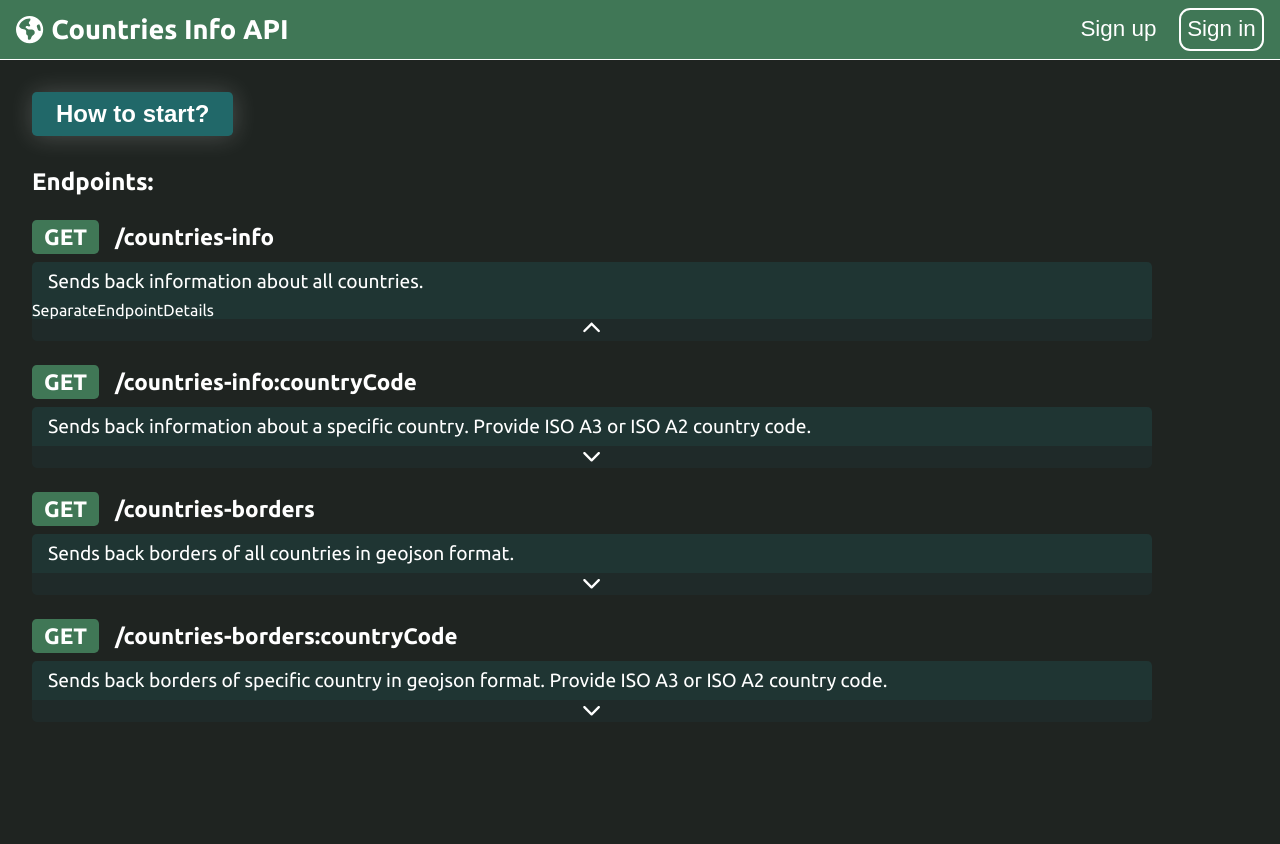
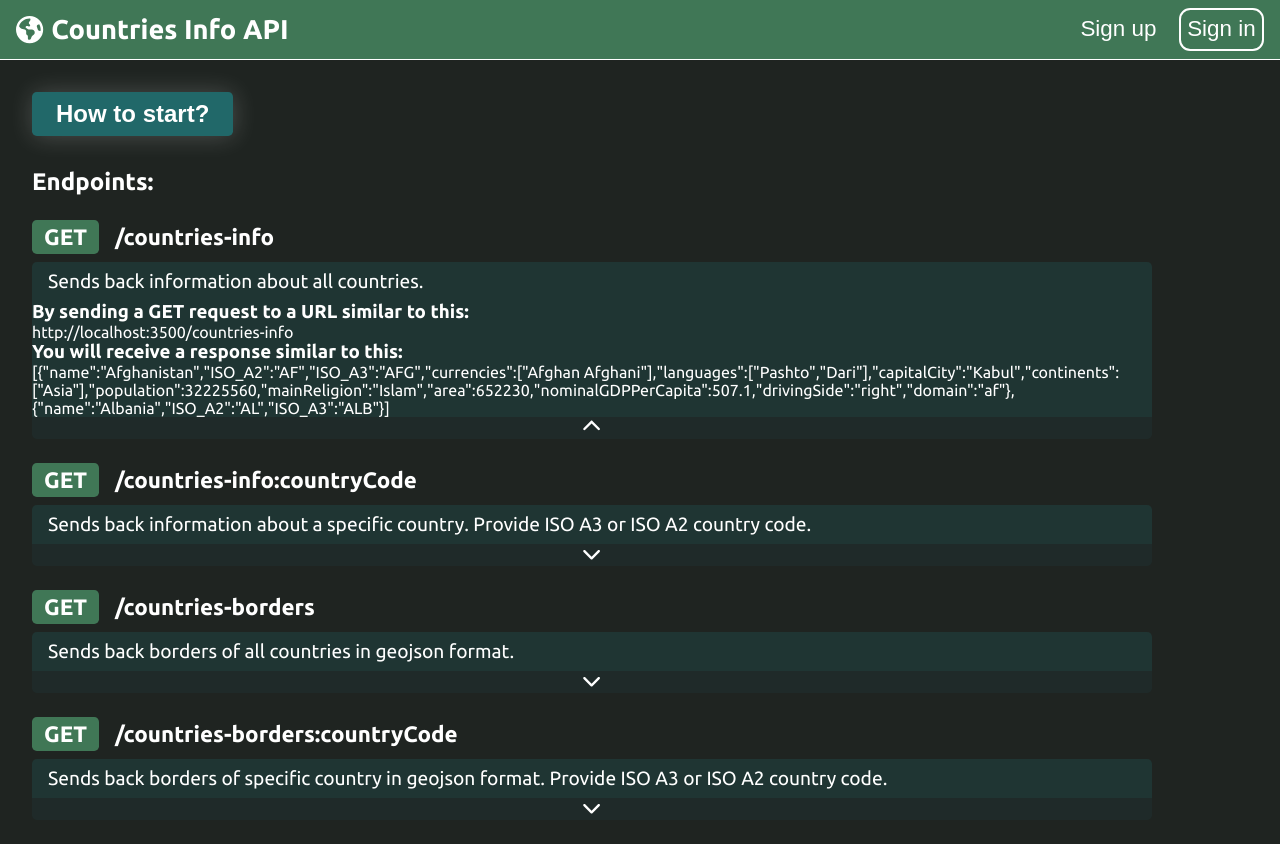
Before and after one commit to viventer/CountriesInfoApiFrontend, a React (Create React App) app: page / in a window 1280 px wide. Both pictures are taken after a click on the button 592 px from the left and 311 px from the top of the page. Before the commit the page ends 800 px from the top, so only its background shows below. Built offline with nearby package versions, Linux system fonts and the light colour scheme; no server answers.

Commit message:
created endpointsData json and start separateEndpointDetails

```diff
--- a/src/pages/home/components/EndpointsList.jsx
+++ b/src/pages/home/components/EndpointsList.jsx
@@ -2,64 +2,16 @@ import { StyledEndpointsList } from "../styles/Endpoints.styled";
 
 import SeparateEndpoint from "./SeparateEndpoint";
 
+import endpointsData from "../data/endpointsData.json";
+
 export default function EndpointsList() {
-  const endpoints = [
-    {
-      url: "countries-info",
-      description: "Sends back information about all countries.",
-      exampleUrl: "countries-info",
-    },
-    {
-      url: "countries-info:countryCode",
-      description:
-        "Sends back information about a specific country. Provide ISO A3 or ISO A2 country code.",
-      exampleUrl: "countries-info/PL",
-    },
-    {
-      url: "countries-borders",
-      description: "Sends back borders of all countries in geojson format.",
-      exampleUrl: "countries-borders",
-    },
-    {
-      url: "countries-borders:countryCode",
-      description:
-        "Sends back borders of specific country in geojson format. Provide ISO A3 or ISO A2 country code.",
-      exampleUrl: "countries-borders/PL",
-    },
-  ];
-
-  (async function makeQueriesForExampleResponses() {
-    await Promise.all(
-      endpoints.map(async (endpoint) => {
-        endpoint.exampleResponse = await getExampleResponse(
-          endpoint.exampleUrl
-        );
-      })
-    );
-  })();
-
-  async function getExampleResponse(url) {
-    try {
-      let response = await fetch(`http://localhost:3500/${url}`, {
-        method: "GET",
-        headers: {
-          username: "tom1",
-          "x-api-key": "1c71ff02d90a41ecb4b6f9f7b8b3facd",
-        },
-      });
-      response = await response.json();
-      return response;
-    } catch (error) {
-      console.log(error);
-    }
-  }
-
-  const endpointsComponents = endpoints.map((endpoint) => (
+  const endpointsComponents = endpointsData.endpoints.map((endpoint) => (
     <SeparateEndpoint
       key={endpoint.url}
       url={endpoint.url}
       description={endpoint.description}
       exampleUrl={endpoint.exampleUrl}
+      exampleResponse={endpoint.exampleResponse}
     />
   ));
 
--- a/src/pages/home/components/SeparateEndpoint.jsx
+++ b/src/pages/home/components/SeparateEndpoint.jsx
@@ -6,7 +6,12 @@ import { useState } from "react";
 import { StyledSeparateEndpoint } from "../styles/Endpoints.styled";
 import SeparateEndpointDetails from "./SeparateEndpointDetails";
 
-export default function SeparateEndpoint({ url, description, exampleUrl }) {
+export default function SeparateEndpoint({
+  url,
+  description,
+  exampleUrl,
+  exampleResponse,
+}) {
   const [showDetails, setShowDetails] = useState(false);
 
   function handleShowDetailsClicked() {
@@ -20,7 +25,12 @@ export default function SeparateEndpoint({ url, description, exampleUrl }) {
         <p>{`/${url}`}</p>
       </div>
       <p>{description}</p>
-      {showDetails && <SeparateEndpointDetails />}
+      {showDetails && (
+        <SeparateEndpointDetails
+          exampleUrl={exampleUrl}
+          exampleResponse={exampleResponse}
+        />
+      )}
       <button onClick={handleShowDetailsClicked}>
         <FontAwesomeIcon
           icon={showDetails ? faChevronUp : faChevronDown}
--- a/src/pages/home/components/SeparateEndpointDetails.jsx
+++ b/src/pages/home/components/SeparateEndpointDetails.jsx
@@ -1,10 +1,16 @@
 import React from "react";
 import { StyledSeparateEndpointDetails } from "../styles/Endpoints.styled";
 
-export default function SeparateEndpointDetails() {
+export default function SeparateEndpointDetails({
+  exampleUrl,
+  exampleResponse,
+}) {
   return (
     <StyledSeparateEndpointDetails>
-      SeparateEndpointDetails
+      <h3>By sending a GET request to a URL similar to this:</h3>
+      <p>{`http://localhost:3500/${exampleUrl}`}</p>
+      <h3>You will receive a response similar to this:</h3>
+      <p>{JSON.stringify(exampleResponse)}</p>
     </StyledSeparateEndpointDetails>
   );
 }
--- a/src/pages/home/data/endpointsData.json
+++ b/src/pages/home/data/endpointsData.json
@@ -3,22 +3,114 @@
     {
       "url": "countries-info",
       "description": "Sends back information about all countries.",
-      "exampleUrl": "countries-info"
+      "exampleUrl": "countries-info",
+      "exampleResponse": [
+        {
+          "name": "Afghanistan",
+          "ISO_A2": "AF",
+          "ISO_A3": "AFG",
+          "currencies": ["Afghan Afghani"],
+          "languages": ["Pashto", "Dari"],
+          "capitalCity": "Kabul",
+          "continents": ["Asia"],
+          "population": 32225560,
+          "mainReligion": "Islam",
+          "area": 652230,
+          "nominalGDPPerCapita": 507.1,
+          "drivingSide": "right",
+          "domain": "af"
+        },
+        {
+          "name": "Albania",
+          "ISO_A2": "AL",
+          "ISO_A3": "ALB"
+        }
+      ]
     },
     {
       "url": "countries-info:countryCode",
       "description": "Sends back information about a specific country. Provide ISO A3 or ISO A2 country code.",
-      "exampleUrl": "countries-info/PL"
+      "exampleUrl": "countries-info/PL",
+      "exampleResponse": {
+        "name": "Poland",
+        "ISO_A2": "PL",
+        "ISO_A3": "POL",
+        "currencies": ["Polish Zloty"],
+        "languages": ["Polish"],
+        "capitalCity": "Warsaw",
+        "continents": ["Europe"],
+        "population": 37846611,
+        "mainReligion": "Christianity",
+        "area": 312696,
+        "nominalGDPPerCapita": 16882.1,
+        "drivingSide": "right",
+        "domain": "pl"
+      }
     },
     {
       "url": "countries-borders",
       "description": "Sends back borders of all countries in geojson format.",
-      "exampleUrl": "countries-borders"
+      "exampleUrl": "countries-borders",
+      "exampleResponse": {
+        "type": "FeatureCollection",
+        "features": [
+          {
+            "type": "Feature",
+            "geometry": {
+              "type": "Polygon",
+              "coordinates": [
+                [
+                  [1.707006470000067, 42.5027814740001],
+                  [1.752688435000067, 42.576678772000065],
+                  [1.721992635000049, 42.60985504200008],
+                  [1.608304484000144, 42.61812327100003],
+                  [1.543088827000133, 42.64936167400003],
+                  [1.466814412000105, 42.641455180000065]
+                ]
+              ]
+            },
+            "properties": {
+              "ADMIN": "Andorra",
+              "ISO_A3": "AND",
+              "ISO_A2": "AD"
+            }
+          },
+          {
+            "type": "Feature",
+            "geometry": {
+              "type": "Polygon",
+              "coordinates": [
+                [
+                  [7.437454032063101, 43.743360540917394],
+                  [7.432845087000061, 43.739852548000073],
+                  [7.417956880000105, 43.730903825000041]
+                ]
+              ]
+            },
+            "properties": { "ADMIN": "Monaco", "ISO_A3": "MCO", "ISO_A2": "MC" }
+          }
+        ]
+      }
     },
     {
       "url": "countries-borders:countryCode",
       "description": "Sends back borders of specific country in geojson format. Provide ISO A3 or ISO A2 country code.",
-      "exampleUrl": "countries-borders/PL"
+      "exampleUrl": "countries-borders/AND",
+      "exampleResponse": {
+        "type": "Feature",
+        "geometry": {
+          "type": "Polygon",
+          "coordinates": [
+            [
+              [1.707006470000067, 42.5027814740001],
+              [1.752688435000067, 42.576678772000065],
+              [1.721992635000049, 42.60985504200008],
+              [1.608304484000144, 42.61812327100003]
+            ]
+          ]
+        },
+        "properties": { "ADMIN": "Andorra", "ISO_A3": "AND", "ISO_A2": "AD" }
+      }
     }
   ]
 }
```
